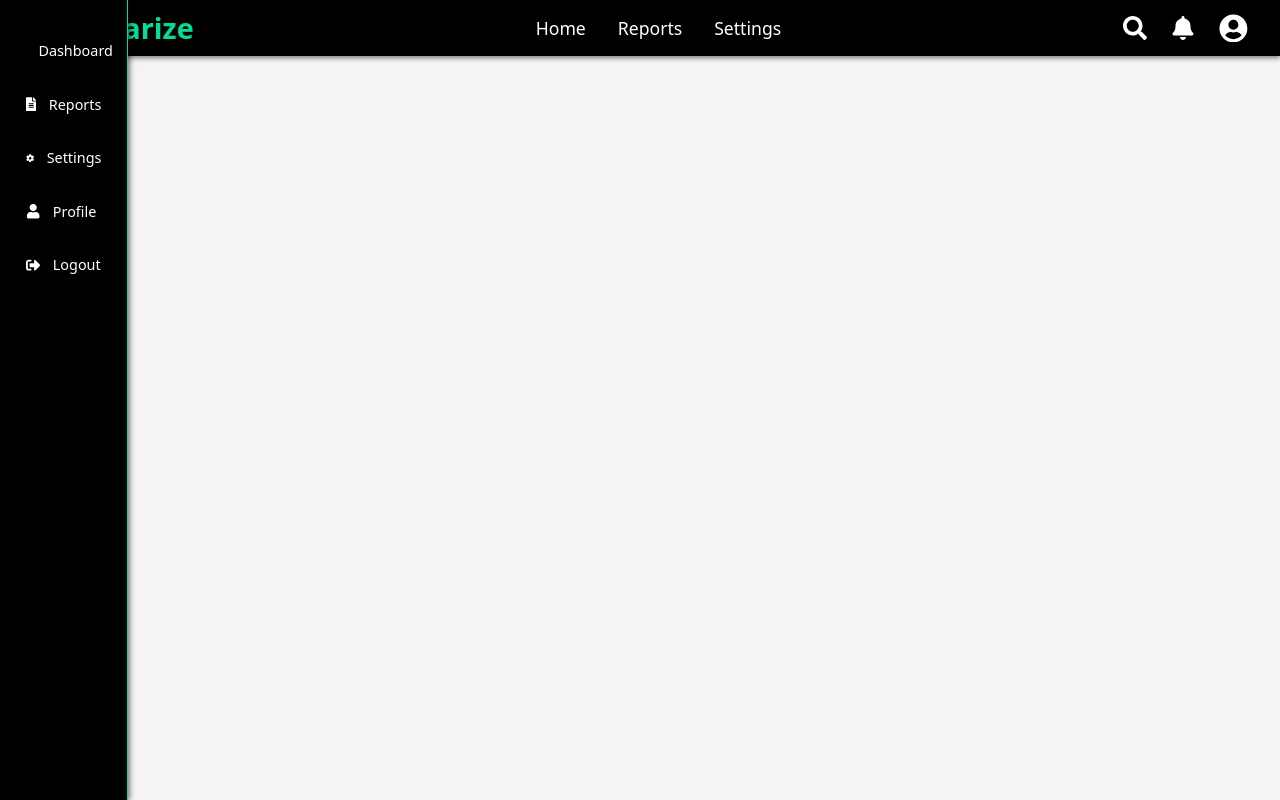
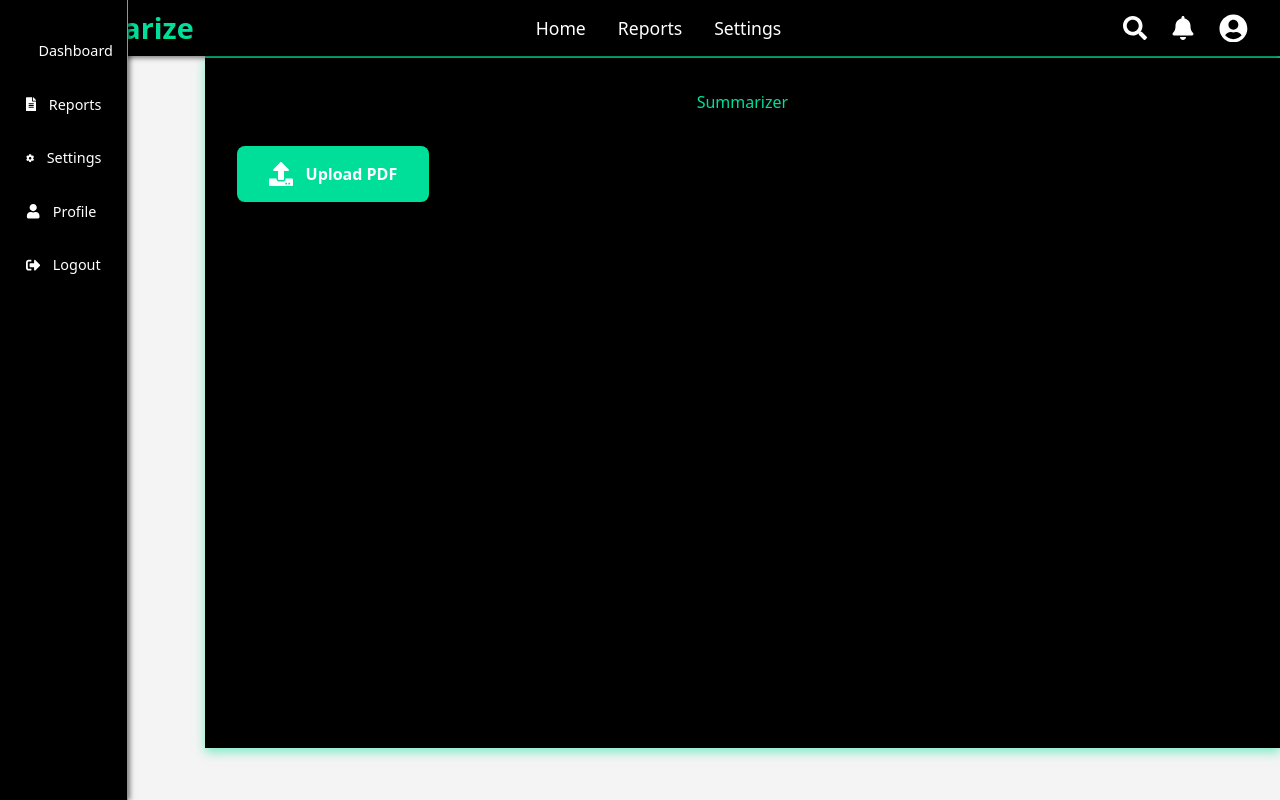
Before and after one commit to ak-rahul/Summarize, a React (Vite) app: page /dashboard in a window 1280 px wide. Built offline with nearby package versions, Linux system fonts and the light colour scheme.

Commit message:
Implemented Logout

```diff
--- a/src/App.jsx
+++ b/src/App.jsx
@@ -3,19 +3,23 @@ import { BrowserRouter as Router, Routes, Route } from 'react-router-dom'; // Im
 import LandingPage from './pages/LandingPage';
 import Login from './pages/Login';
 import SignUp from './pages/SignUp';
-import Dashboard from "../src/pages/Dashboard";
-import Profile from "../src/components/Profile";
+import Dashboard from './pages/Dashboard'; // Import Dashboard
+import Profile from './components/Profile';
+import Summarizer from './components/Summarizer'; // Import Summarizer component
 import '../src/App.css';
 
 const App = () => {
   return (
     <Router>
-      <Routes> {/* Replaces Switch */}
-        <Route path="/" element={<LandingPage />} /> {/* Use element prop */}
+      <Routes>
+        <Route path="/" element={<LandingPage />} />
         <Route path="/login" element={<Login />} />
         <Route path="/signup" element={<SignUp />} />
+
+        {/* Dashboard route, and default child component is Summarizer */}
         <Route path="/dashboard" element={<Dashboard />}>
-          {/* Nested Route for Profile */}
+          {/* Default child */}
+          <Route index element={<Summarizer />} />
           <Route path="profile" element={<Profile />} />
         </Route>
       </Routes>
--- /dev/null
+++ b/src/components/LogoutModal.jsx
@@ -0,0 +1,101 @@
+import React from 'react';
+import styled from 'styled-components';
+import { FaTimes } from 'react-icons/fa'; // Close button icon
+import { useNavigate } from 'react-router-dom';
+import { auth } from '../firebase/firebaseConfig'; // Assuming you're using Firebase for auth
+
+const LogoutModal = ({ isVisible, onClose }) => {
+  const navigate = useNavigate();
+
+  // Handle logout
+  const handleLogout = () => {
+    auth.signOut().then(() => {
+      navigate('/login'); // Navigate to login page after logging out
+    }).catch((error) => {
+      console.error("Error logging out: ", error);
+    });
+  };
+
+  if (!isVisible) return null;
+
+  return (
+    <ModalOverlay>
+      <ModalContainer>
+        <CloseButton onClick={onClose}>
+          <FaTimes />
+        </CloseButton>
+        <ModalTitle>Are you sure you want to log out?</ModalTitle>
+        <ModalActions>
+          <Button onClick={onClose}>Cancel</Button>
+          <Button onClick={handleLogout} confirm>Yes, Log Out</Button>
+        </ModalActions>
+      </ModalContainer>
+    </ModalOverlay>
+  );
+};
+
+// Styled Components
+const ModalOverlay = styled.div`
+  position: fixed;
+  top: 0;
+  left: 0;
+  right: 0;
+  bottom: 0;
+  background: rgba(0, 0, 0, 0.5);
+  display: flex;
+  justify-content: center;
+  align-items: center;
+  z-index: 2000;
+`;
+
+const ModalContainer = styled.div`
+  background-color: #1e1e1e;
+  padding: 2rem;
+  border-radius: 8px;
+  box-shadow: 0 0 15px rgba(0, 0, 0, 0.7);
+  width: 400px;
+  text-align: center;
+  position: relative;
+`;
+
+const CloseButton = styled.button`
+  position: absolute;
+  top: 10px;
+  right: 10px;
+  background: transparent;
+  border: none;
+  color: #fff;
+  font-size: 1.5rem;
+  cursor: pointer;
+
+  &:hover {
+    color: #ff4444;
+  }
+`;
+
+const ModalTitle = styled.h3`
+  color: #fff;
+  margin-bottom: 1.5rem;
+`;
+
+const ModalActions = styled.div`
+  display: flex;
+  justify-content: space-around;
+`;
+
+const Button = styled.button`
+  background-color: ${({ confirm }) => (confirm ? '#ff4444' : '#00df9a')};
+  color: #fff;
+  padding: 0.8rem 1.5rem;
+  border: none;
+  border-radius: 6px;
+  font-size: 1rem;
+  cursor: pointer;
+  transition: all 0.3s ease;
+
+  &:hover {
+    background-color: ${({ confirm }) => (confirm ? '#ff2a2a' : '#00b57f')};
+  }
+`;
+
+export default LogoutModal;
--- a/src/components/Sidebar.jsx
+++ b/src/components/Sidebar.jsx
@@ -1,9 +1,11 @@
-import React from 'react';
+import React, { useState } from 'react';
 import styled from 'styled-components';
-import { FaHome, FaFileAlt, FaCog, FaSignOutAlt, FaUser } from 'react-icons/fa';  // Import FaUser for profile icon
+import { FaHome, FaFileAlt, FaCog, FaSignOutAlt, FaUser } from 'react-icons/fa';
 import { useNavigate } from 'react-router-dom';
+import LogoutModal from './LogoutModal'; // Import the modal
 
 const Sidebar = () => {
+  const [isModalVisible, setModalVisible] = useState(false); // State to control the modal visibility
   const navigate = useNavigate();
 
   // Handle navigation
@@ -11,7 +13,18 @@ const Sidebar = () => {
     navigate(path);
   };
 
+  // Show the logout confirmation modal
+  const handleLogoutClick = () => {
+    setModalVisible(true);
+  };
+
+  // Close the logout modal
+  const closeModal = () => {
+    setModalVisible(false);
+  };
+
   return (
+    <>
       <SidebarContainer>
         <SidebarButton onClick={() => handleNavigate('/dashboard')}>
           <FaHome />
@@ -29,16 +42,19 @@ const Sidebar = () => {
           <FaUser />
           <span>Profile</span>
         </SidebarButton>
-      <SidebarButton onClick={() => handleNavigate('/logout')}>
+        <SidebarButton onClick={handleLogoutClick}>
           <FaSignOutAlt />
           <span>Logout</span>
         </SidebarButton>
       </SidebarContainer>
+
+      {/* Render LogoutModal if it's visible */}
+      <LogoutModal isVisible={isModalVisible} onClose={closeModal} />
+    </>
   );
 };
 
 // Styled Components
-
 const SidebarContainer = styled.div`
   display: flex;
   flex-direction: column;
@@ -53,7 +69,7 @@ const SidebarContainer = styled.div`
   top: 0;
   left: 0;
   z-index: 1000;
-  border-right: 1px solid #00df9a;  /* Thinner green border */
+  border-right: 1px solid #00df9a;
 `;
 
 const SidebarButton = styled.button`
@@ -84,31 +100,6 @@ const SidebarButton = styled.button`
     background-color: rgba(0, 223, 154, 0.1);
     color: #00df9a;
   }
-
-  &:hover::after {
-    content: '';
-    position: absolute;
-    top: 50%;
-    left: 50%;
-    width: 150%;
-    height: 150%;
-    background: rgba(0, 223, 154, 0.2);
-    border-radius: 50%;
-    transform: translate(-50%, -50%);
-    animation: halo 1.2s infinite;
-    opacity: 0.8;
-  }
-
-  @keyframes halo {
-    0% {
-      transform: translate(-50%, -50%) scale(0.8);
-      opacity: 0.6;
-    }
-    100% {
-      transform: translate(-50%, -50%) scale(1.4);
-      opacity: 0;
-    }
-  }
 `;
 
 export default Sidebar;
--- a/src/components/Summarizer.jsx
+++ b/src/components/Summarizer.jsx
@@ -1,48 +1,30 @@
-import React, { useState } from 'react';
+import React from 'react';
 import styled from 'styled-components';
+import { FaUpload } from 'react-icons/fa';
 
 const Summarizer = () => {
-  const [pdfFile, setPdfFile] = useState(null);
-
-  // Handle file upload
-  const handleFileUpload = (event) => {
-    const file = event.target.files[0];
-    if (file && file.type === "application/pdf") {
-      setPdfFile(file);
-    } else {
-      alert("Please upload a valid PDF file.");
-    }
-  };
-
   return (
-    <SummarizerContainer>
-      <Title>PDF Summarizer</Title>
-      <UploadSection>
-        <input
-          type="file"
-          accept="application/pdf"
-          id="file-upload"
-          style={{ display: 'none' }}
-          onChange={handleFileUpload}
-        />
-        <UploadButton htmlFor="file-upload">Upload PDF</UploadButton>
-        {pdfFile && <FileInfo>{pdfFile.name}</FileInfo>}
-      </UploadSection>
-    </SummarizerContainer>
+    <StatisticsContainer>
+      <Title>Summarizer</Title>
+      <UploadButton>
+        <FaUpload />
+        <span>Upload PDF</span>
+      </UploadButton>
+    </StatisticsContainer>
   );
 };
 
 // Styled Components
-const SummarizerContainer = styled.div`
+const StatisticsContainer = styled.div`
   background-color: #000;
   padding: 2rem;
   color: #fff;
   width: 84%;
   box-shadow: 0 4px 10px rgba(0, 223, 154, 0.5);
-  border-top: 2px solid #00df9a;
-  border-left: 2px solid #00df9a;
-  height: 93%;
-  overflow-y: auto;
+  border-top: 2px solid #00df9a;  /* Keep the top border */
+  /* Removed left border */
+  height: 93%;  /* Set the maximum height */
+  overflow-y: auto;  /* Allow vertical scrolling */
 `;
 
 const Title = styled.h2`
@@ -51,33 +33,32 @@ const Title = styled.h2`
   margin-bottom: 2rem;
 `;
 
-const UploadSection = styled.div`
+const UploadButton = styled.button`
   display: flex;
-  flex-direction: column;
   align-items: center;
-  gap: 1rem;
-`;
-
-const UploadButton = styled.label`
+  justify-content: center;
   background-color: #00df9a;
-  color: #000;
+  color: #fff;
+  border: none;
   padding: 1rem 2rem;
-  font-size: 1.2rem;
-  font-weight: bold;
+  border-radius: 8px;
+  font-size: 1rem;
   cursor: pointer;
-  border-radius: 8px;
+  margin-top: 2rem;
   transition: background-color 0.3s ease;
 
   &:hover {
-    background-color: #00bf89;
+    background-color: #00b57f;
+  }
+
+  & svg {
+    margin-right: 0.8rem;
+    font-size: 1.5rem;
+  }
+
+  & span {
+    font-weight: bold;
   }
 `;
 
-const FileInfo = styled.p`
-  color: #fff;
-  font-size: 1rem;
-  margin-top: 1rem;
-  font-weight: bold;
-`;
-
 export default Summarizer;
```
Lines whose indentation alone changed are shown as unchanged.
